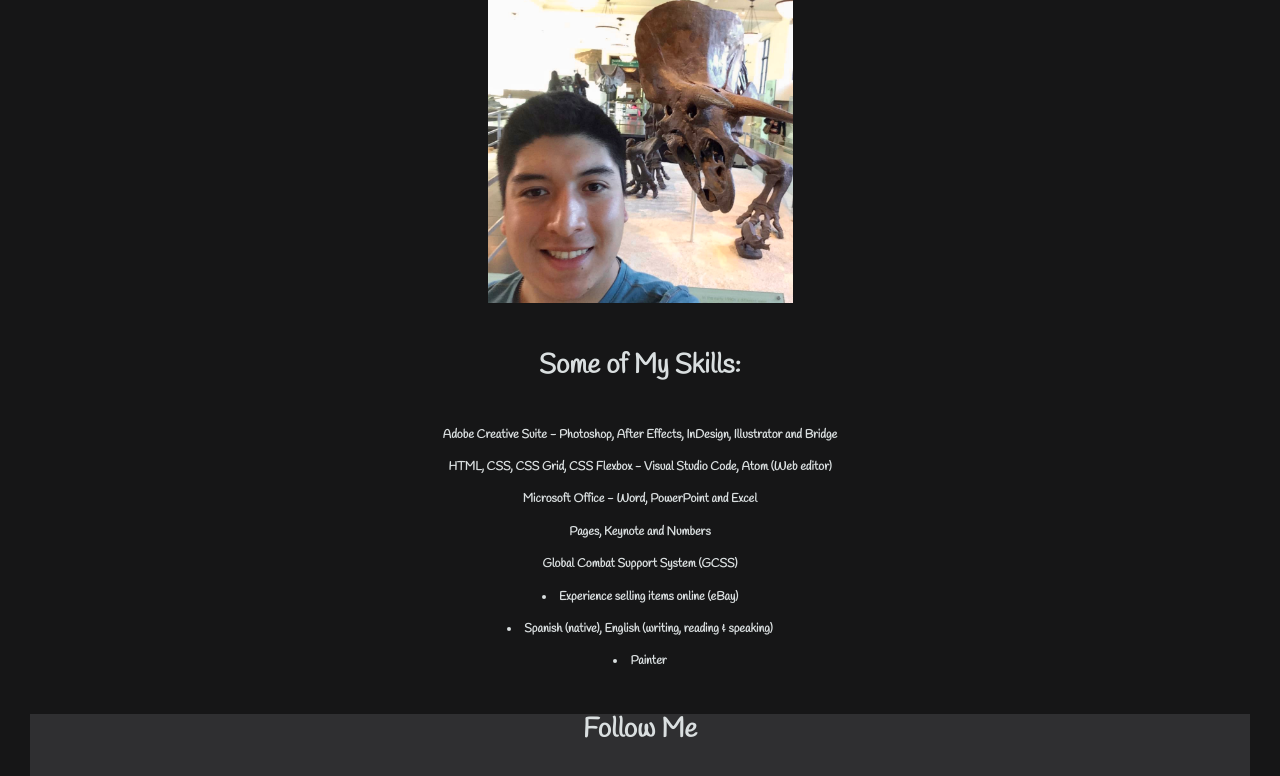
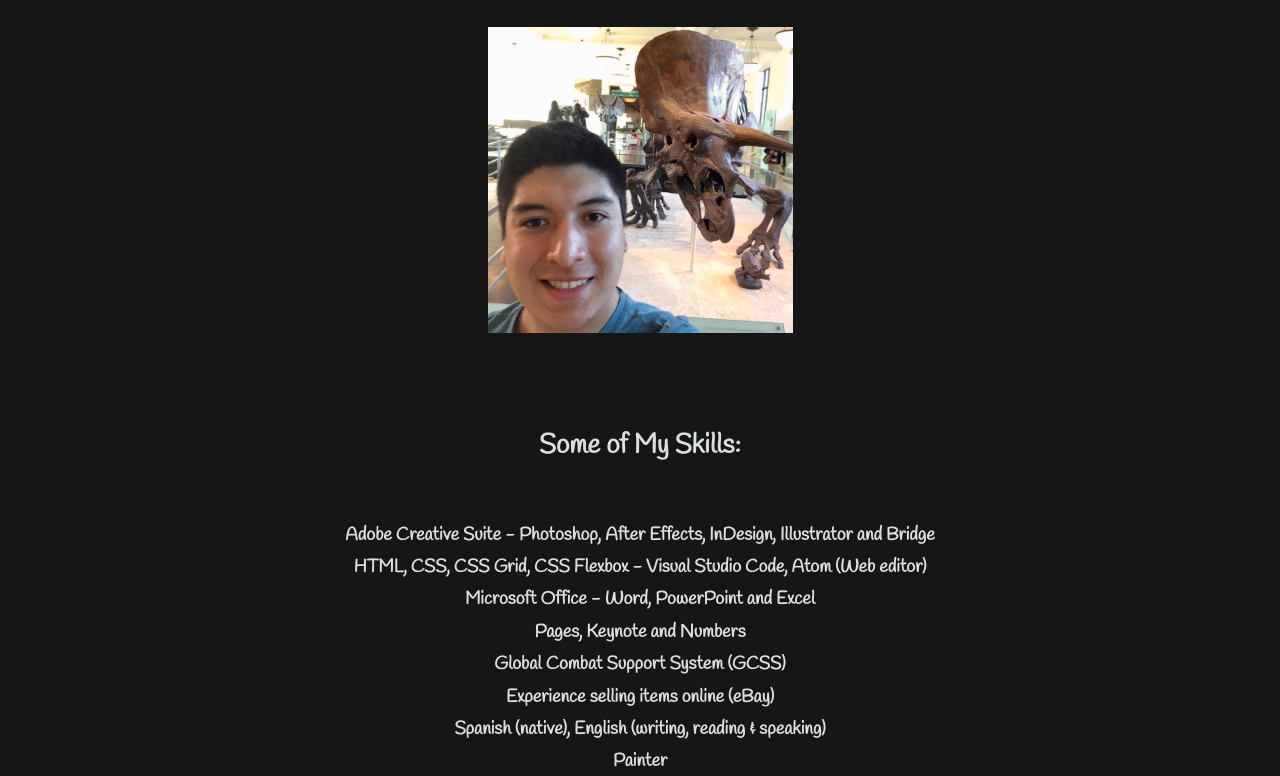
Before and after one commit to Musaf95/musaf95.github.io, a plain HTML site: page about.html in a window 1280 px wide. Shown: the part 293-1069 px from the top of the page. Drawn offline with Linux system fonts and the light colour scheme; a web font is replaced by a local one.

```diff
--- a/about.html
+++ b/about.html
@@ -26,15 +26,14 @@
         </figure>
     <!-- This is the skills section -->
         <h2 class="projects_title">Some of My Skills:</h2>
-            <h6>Adobe Creative Suite - Photoshop, After Effects, InDesign, Illustrator and Bridge</h6>
-            <h6>HTML, CSS, CSS Grid, CSS Flexbox - Visual Studio Code, Atom (Web editor)</span></li>
-            <h6>Microsoft Office - Word, PowerPoint and Excel</span></li>
-            <h6>Pages, Keynote and Numbers</span></li>
-            <h6>Global Combat Support System (GCSS)</span></li>
-            <li><span>Experience selling items online (eBay)</span></li>
-            <li><span>Spanish (native), English (writing, reading & speaking)</span></li>
-            <li><span>Painter</span></li>
-        </ul>
+            <h4>Adobe Creative Suite - Photoshop, After Effects, InDesign, Illustrator and Bridge</h4>
+            <h4>HTML, CSS, CSS Grid, CSS Flexbox - Visual Studio Code, Atom (Web editor)</h4>
+            <h4>Microsoft Office - Word, PowerPoint and Excel</h4>
+            <h4>Pages, Keynote and Numbers</h4>
+            <h4>Global Combat Support System (GCSS)</h4>
+            <h4>Experience selling items online (eBay)</h4>
+            <h4>Spanish (native), English (writing, reading & speaking)</h4>
+            <h4>Painter</h4>
     </section>
     <!-- This is the footer section -->
         <footer class="footer">
@@ -44,7 +43,7 @@
                     <img src="./assets/CSS/images/174857.png" alt="Linkedin" width="5%">
                 </a>
                 <a href="https://github.com/Musaf95" target="_blank">
-                <img src="./assets/CSS/images/github.png" alt="Gitgub" width="5%">
+                    <img src="./assets/CSS/images/github.png" alt="Gitgub" width="5%">
                 </a>
             </section>
             <small class="footer_copyright">&copy; 2023 Moises Galarza</small>
--- a/assets/CSS/style.css
+++ b/assets/CSS/style.css
@@ -1,4 +1,4 @@
-@import url('https://fonts.googleapis.com/css2?family=Handlee&display=swap');
+@import url('https://fonts.googleapis.com/css2?family=Handlee&family=Oleo+Script+Swash+Caps&family=Roboto+Mono:wght@100&display=swap');
 
 .column {
     float: left;
@@ -54,12 +54,14 @@ html{
 .profile_image{
     height: auto;
     max-width: 100%;
+    margin: 30px;
 }
 
 .projects_title{
     text-align: center;
     margin: 2rem;
     overflow: hidden;
+    padding: 20px;
 }
 
 .projects{
```
Also changed, not shown: index.html (+3 -2 lines).
